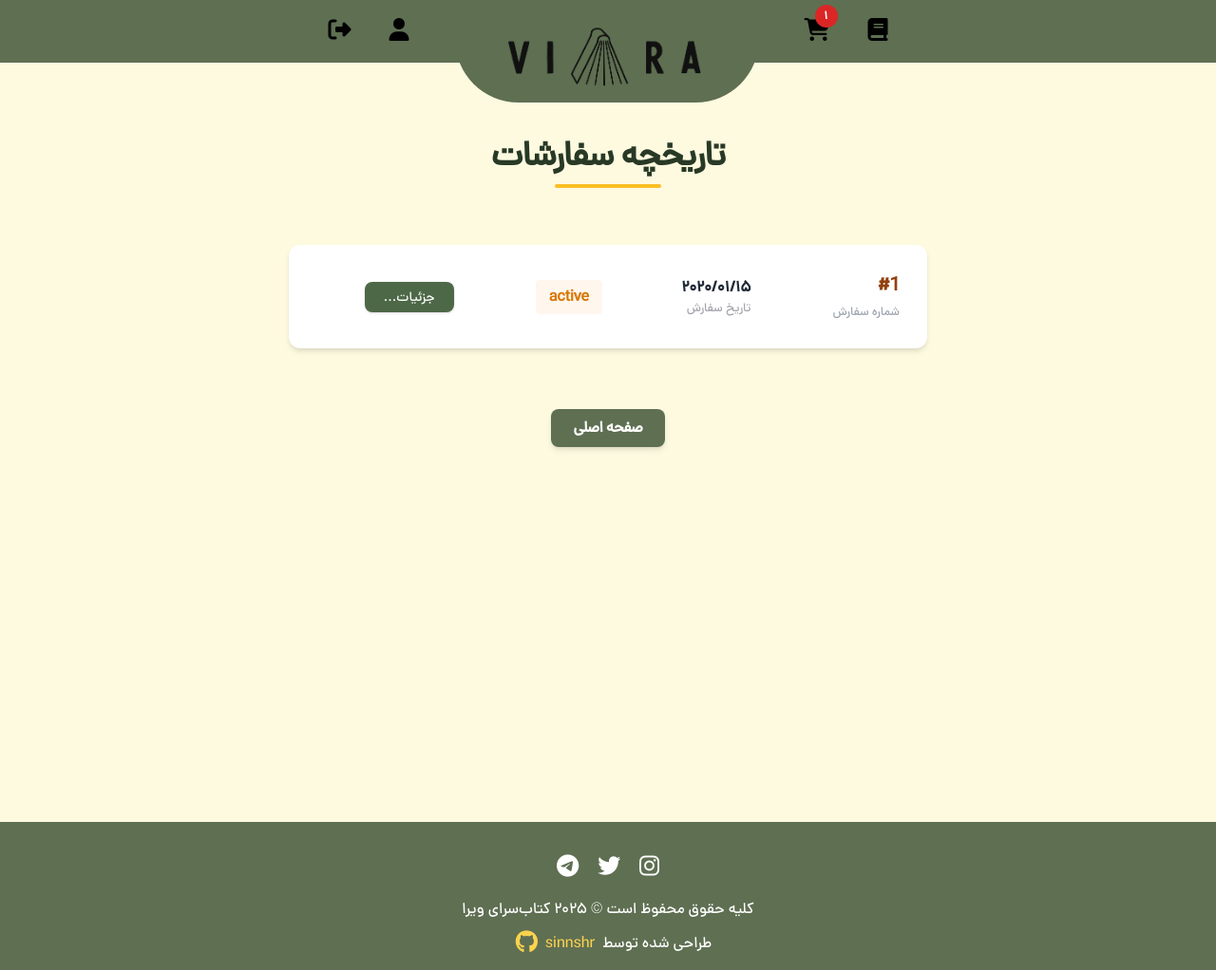
After one commit to sinnshr/Vira, a PHP site: page /orders.php in a window 1280 px wide. The commit adds this page. Shown: the whole page at 95% size. Run offline with PHP 8.4, Linux system fonts and the light colour scheme; the visitor is signed in with stand-in values (Sample User, id 1); tables that the repository leaves empty or names only in its code hold one stand-in row (values such as "Sample post"); some libraries are stand-ins or nearby versions.

Commit message:
Add order history and details retrieval functionality.

```diff
--- /dev/null
+++ b/public/orders.php
@@ -0,0 +1,64 @@
+<?php
+require_once __DIR__ . '/../includes/bootstrap.php';
+$pageTitle = "ویرا - تاریخچه سفارش‌ها";
+
+if (!isset($_SESSION['id'])) {
+    header('Location: login.php');
+    exit;
+}
+
+$user_id = $_SESSION['id'];
+$orders = getUserOrders($user_id);
+
+ob_start();
+?>
+<div class="min-h-screen pt-10 pb-40">
+    <div class="w-full max-w-3xl mx-auto flex flex-col items-center px-2 sm:px-4">
+        <div class="text-center mt-6 mb-5 w-full">
+            <h1 class="text-4xl font-bold text-[#283925] mb-3 mt-4 tracking-tight leading-none">تاریخچه سفارشات</h1>
+            <div class="mx-auto h-1 w-28 bg-yellow-400 rounded mt-1"></div>
+        </div>
+        <?php if (empty($orders)): ?>
+            <div class="w-full text-center my-14">
+                <div class="inline-block bg-white px-8 py-8 rounded-lg shadow text-slate-400 text-lg">
+                    شما تاکنون سفارشی ثبت نکرده‌اید.
+                </div>
+            </div>
+        <?php else: ?>
+            <div class="w-full max-w-2xl space-y-8 mt-10">
+                <?php foreach ($orders as $order): ?>
+                    <div
+                        class="bg-white rounded-xl shadow-md p-7 flex flex-col md:flex-row md:items-center gap-3 md:gap-6 border border-transparent md:hover:border-green-200 transitional ease-in">
+                        <div class="w-full md:flex-1 grid grid-cols-1 md:grid-cols-4 gap-3 place-items-start items-center">
+                            <div>
+                                <div class="font-bold text-xl tracking-tight text-amber-800">#<?= $order['id'] ?></div>
+                                <div class="font-medium text-gray-400 text-[12.75px] mt-1">شماره سفارش</div>
+                            </div>
+                            <div>
+                                <div class="font-semibold text-gray-800">
+                                    <?= toPersianDigits(date('Y/m/d', strtotime($order['created_at']))) ?></div>
+                                <div class="font-normal text-[12.75px] text-muted-400 text-zinc-400">تاریخ سفارش</div>
+                            </div>
+                            <div>
+                                <div class="inline-block status-badge bg-orange-50 text-yellow-600 font-bold px-3.5 py-1.5 rounded hover:brightness-105 duration-100"
+                                    title="<?= htmlspecialchars($order['status']) ?>"><?= htmlspecialchars($order['status']) ?>
+                                </div>
+                            </div>
+                            <div>
+                                <a href="order_details.php?id=<?= $order['id'] ?>" class="inline-block rounded-lg px-5 py-1.5 font-border font-medium text-sm text-white bg-[#4d6847] hover:bg-[#39693969]
+                        duration-200 shadow hover:shadow-differentiev">جزئیات...</a>
+                            </div>
+                        </div>
+                    </div>
+                <?php endforeach; ?>
+            </div>
+        <?php endif; ?>
+        <div class="w-full text-center mt-16">
+            <a href="index.php" class="inline-block cutUrl px-6 py-2 rounded-lg font-bold text-white bg-[#5F6F52]
+         transition hover:bg-[#47623e] shadow-md tracking-tight">صفحه اصلی</a>
+        </div>
+    </div>
+</div>
+<?php
+renderPage(ob_get_clean(), $pageTitle);
+?>
--- a/src/user.php
+++ b/src/user.php
@@ -38,4 +38,31 @@ function getUserByUsername($username)
     $stmt->execute([$username]);
     return $stmt->fetch();
 }
+
+function getUserOrders($user_id)
+{
+    $conn = dbConnect();
+    $stmt = $conn->prepare("SELECT * FROM orders WHERE user_id = ? ORDER BY created_at DESC");
+    $stmt->execute([$user_id]);
+    return $stmt->fetchAll();
+}
+
+function getOrderDetails($order_id, $user_id)
+{
+    $conn = dbConnect();
+    // fetch order
+    $stmt = $conn->prepare("SELECT * FROM orders WHERE id = ? AND user_id = ?");
+    $stmt->execute([$order_id, $user_id]);
+    $order = $stmt->fetch();
+    if (!$order)
+        return null;
+
+    // fetch order items
+    $stmt = $conn->prepare("SELECT oi.*, b.title, b.author, b.image_url FROM order_items oi JOIN books b ON oi.book_id = b.book_id WHERE oi.order_id = ?");
+    $stmt->execute([$order_id]);
+    $items = $stmt->fetchAll();
+
+    $order['items'] = $items;
+    return $order;
+}
 ?>
```
